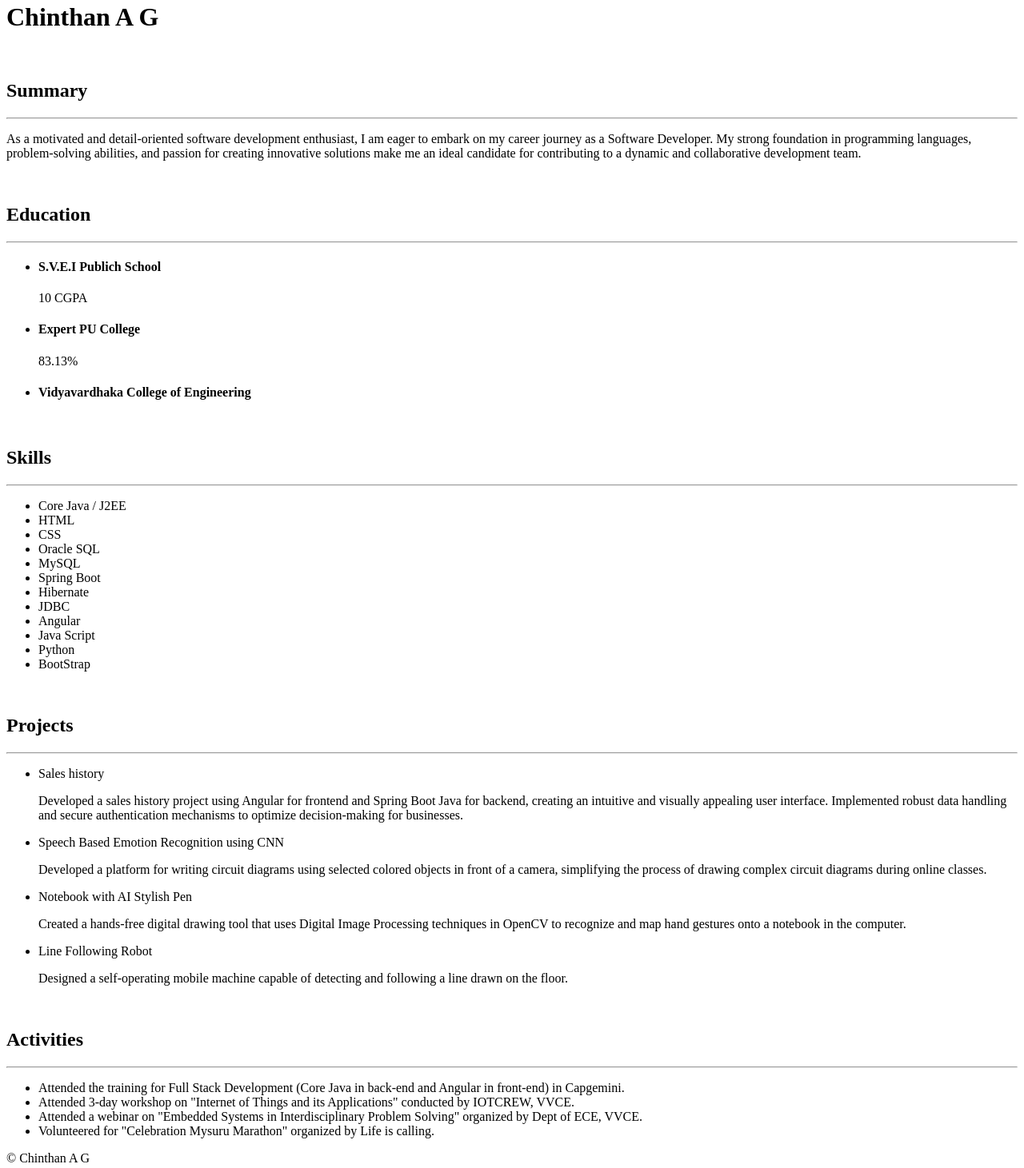
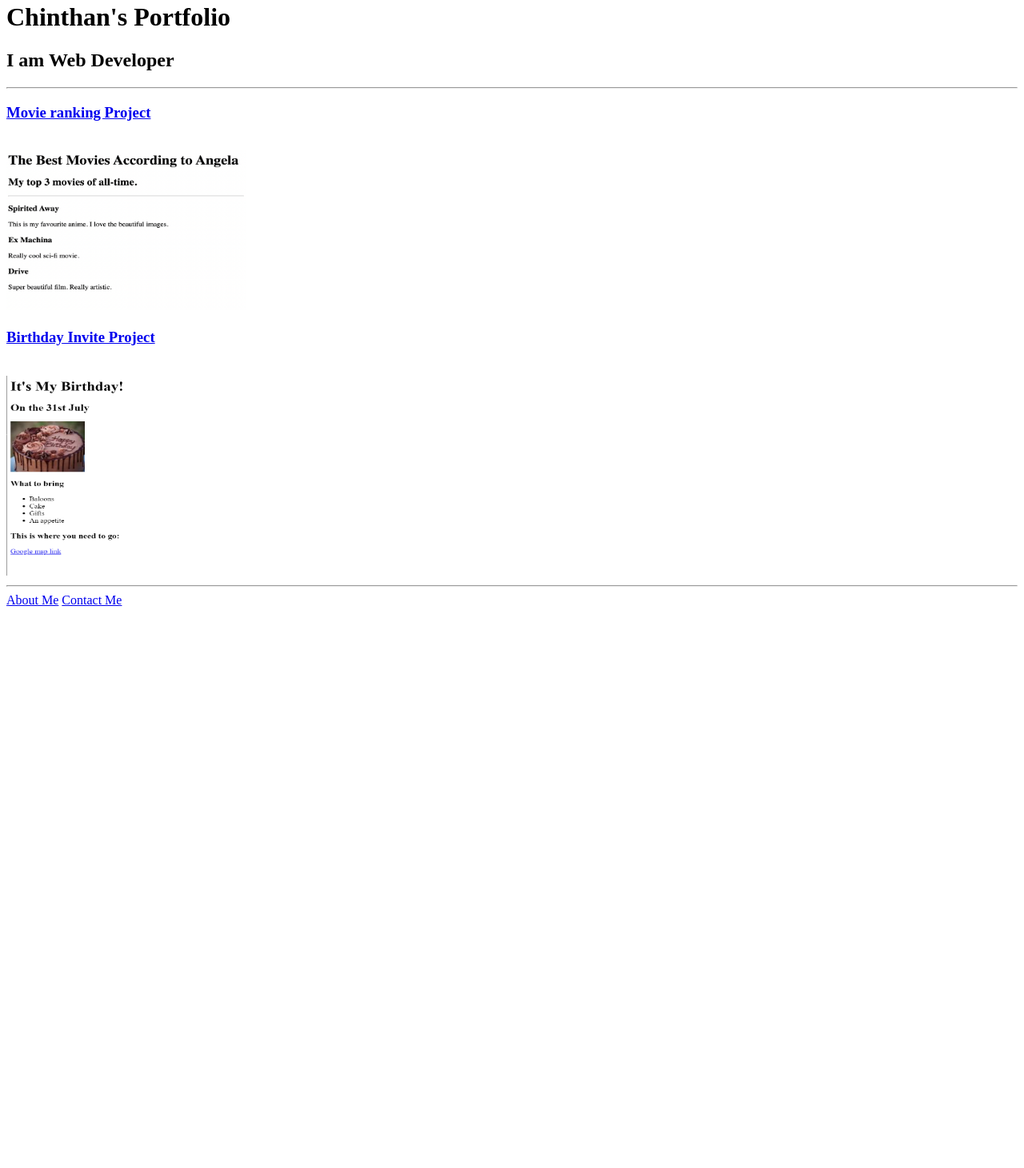
Before and after one commit to chinthanag/html-portfolio, a plain HTML site: page index.html in a window 1280 px wide. Shown: the part 18-1479 px from the top of the page at 80% size. After the commit the page ends 800 px from the top, so only its background shows below. Drawn offline with Linux system fonts and the light colour scheme.

Commit message:
Add files via upload

```diff
--- a/index.html
+++ b/index.html
@@ -1,65 +1,35 @@
+<!-- TODO 1: Create the HTML Boilerplate -->
+
+<!-- TODO 2: Add Your previous projects' HTML into the public folder -->
+
+<!-- TODO 3: Take screenshots of your project previews and add the images to the images folder -->
+
+<!-- TODO 4: Add titles/subtitles etc. -->
+
+<!-- TODO 5: Add a link to the project pages -->
+
+<!-- TODO 6: Add images to show the project previews
+HINT for TODO 6: You can use the height attribute set to 200 to make the image smaller:
+https://developer.mozilla.org/en-US/docs/Web/HTML/Element/img#attr-height -->
+
+<!-- TODO 7: Add the Contact Me and About Me page links -->
 <!DOCTYPE html>
 <html lang="en">
 <head>
     <meta charset="UTF-8">
-    <title>My Resume</title>
+    <title>Chinthan</title>
 </head>
 <body>
-    <h1>Chinthan A G</h1><br>
-    <h2>Summary</h2><hr>
-    <p>As a motivated and detail-oriented software development enthusiast, I am eager to embark on my career journey as a
-        Software Developer. My strong foundation in programming languages, problem-solving abilities, and passion
-        for creating innovative solutions make me an ideal candidate for contributing to a dynamic and collaborative
-        development team.
-    </p><br>
-    <h2>Education</h2><hr>
-    <ul>
-        <li><h4>S.V.E.I Publich School</h4></li>
-        <p>10 CGPA</p>
-        <li><h4>Expert PU College</h4></li>
-        <p>83.13%</p>
-        <li><h4>Vidyavardhaka College of Engineering</h4></li>
-    </ul>
-    <br>
-    <h2>Skills</h2><hr>
-    <ul>
-        <li>Core Java / J2EE</li>
-        <li>HTML</li>
-        <li>CSS</li>
-        <li>Oracle SQL</li>
-        <li>MySQL</li>
-        <li>Spring Boot</li>
-        <li>Hibernate</li>
-        <li>JDBC</li>
-        <li>Angular</li>
-        <li>Java Script</li>
-        <li>Python</li>
-        <li>BootStrap</li>
-    </ul><br>
-    <h2>Projects</h2><hr>
-    <ul>
-        <li>Sales history</li>
-        <p>Developed a sales history project using Angular for frontend and Spring Boot Java for backend, creating an intuitive
-            and visually appealing user interface. Implemented robust data handling and secure authentication mechanisms to
-            optimize decision-making for businesses.</p>
-        <li>Speech Based Emotion Recognition using CNN</li>
-        <p>Developed a platform for writing circuit diagrams using selected colored objects in front of a camera, simplifying
-            the process of drawing complex circuit diagrams during online classes.</p>
-        <li>Notebook with AI Stylish Pen</li>
-        <p>Created a hands-free digital drawing tool that uses Digital Image Processing techniques in OpenCV to recognize
-            and map hand gestures onto a notebook in the computer.</p>
-        <li>Line Following Robot</li>
-        <p>Designed a self-operating mobile machine capable of detecting and following a line drawn on the floor.</p>
-    </ul><br>
-    <h2>Activities</h2><hr>
-    <ul>
-        <li>Attended the training for Full Stack Development (Core Java in back-end and Angular in front-end) in Capgemini.</li>
-        <li>Attended 3-day workshop on "Internet of Things and its Applications" conducted by IOTCREW, VVCE.</li>
-        <li>Attended a webinar on "Embedded Systems in Interdisciplinary Problem Solving" organized by Dept of ECE, VVCE.</li>
-        <li>Volunteered for "Celebration Mysuru Marathon" organized by Life is calling.</li>
-    </ul>
-    <footer>
-        <p>© Chinthan A G</p>
-    </footer>
+    <h1>Chinthan's Portfolio</h1>
+    <h2>I am Web Developer</h2>
+    <hr />
+    <h3><a href="./public/movie-ranking.html">Movie ranking Project</a></h3><br>
+    <img src="./assets/images/movie-ranking.png" alt="" height="200px" width="300px"><br>
+    <h3><a href="./public/birthday-invite.html">Birthday Invite Project</a></h3><br>
+    <img src="./assets/images/birthday-invite1.png" height="250px" width="250px"><br>
+    <hr>
+    <a href="./public/about.html">About Me</a>
+    <a href="./public/contact.html">Contact Me</a>
+
 </body>
 </html>
```
